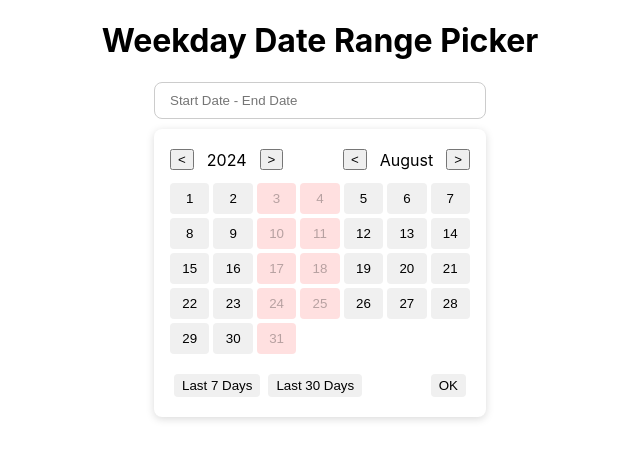
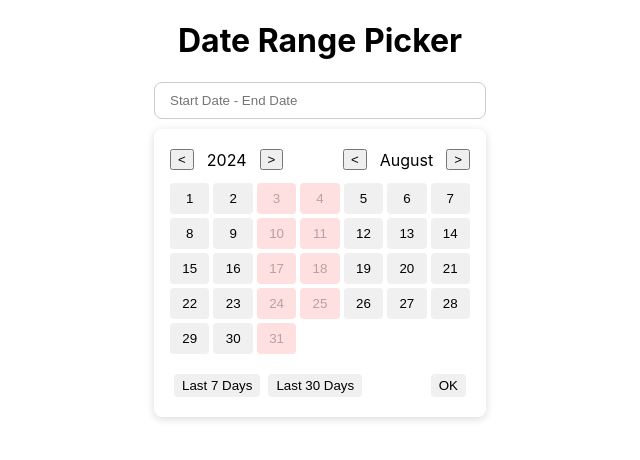
Before and after one commit to shuheen/frontend-assignment, a React (Create React App) app: page / in a window 1280 px wide. Shown: the top 460 px of the page, without its empty margins (320-960 px from the left). Built offline with nearby package versions, Linux system fonts and the light colour scheme.

Commit message:
Readme update

```diff
--- a/src/App.tsx
+++ b/src/App.tsx
@@ -7,7 +7,7 @@ function App() {
     const endDate = new Date();
     endDate.setDate(endDate.getDate() - 1); // Yesterday
     const startDate = new Date(endDate);
-    startDate.setDate(endDate.getDate() - days); // End date minus days + 1
+    startDate.setDate(endDate.getDate() - days); // End date minus days
     return [startDate, endDate];
   };
 
@@ -28,7 +28,7 @@ function App() {
   return (
     <div className="App">
       <div className="app-container">
-        <h1>Weekday Date Range Picker</h1>
+        <h1>Date Range Picker</h1>
         <WeekdayDateRangePicker
           predefinedRanges={predefinedRanges}
           onChange={handleDateChange}
```
Also changed, not shown: 1 other file (tests, documents, lock files or other folders).
